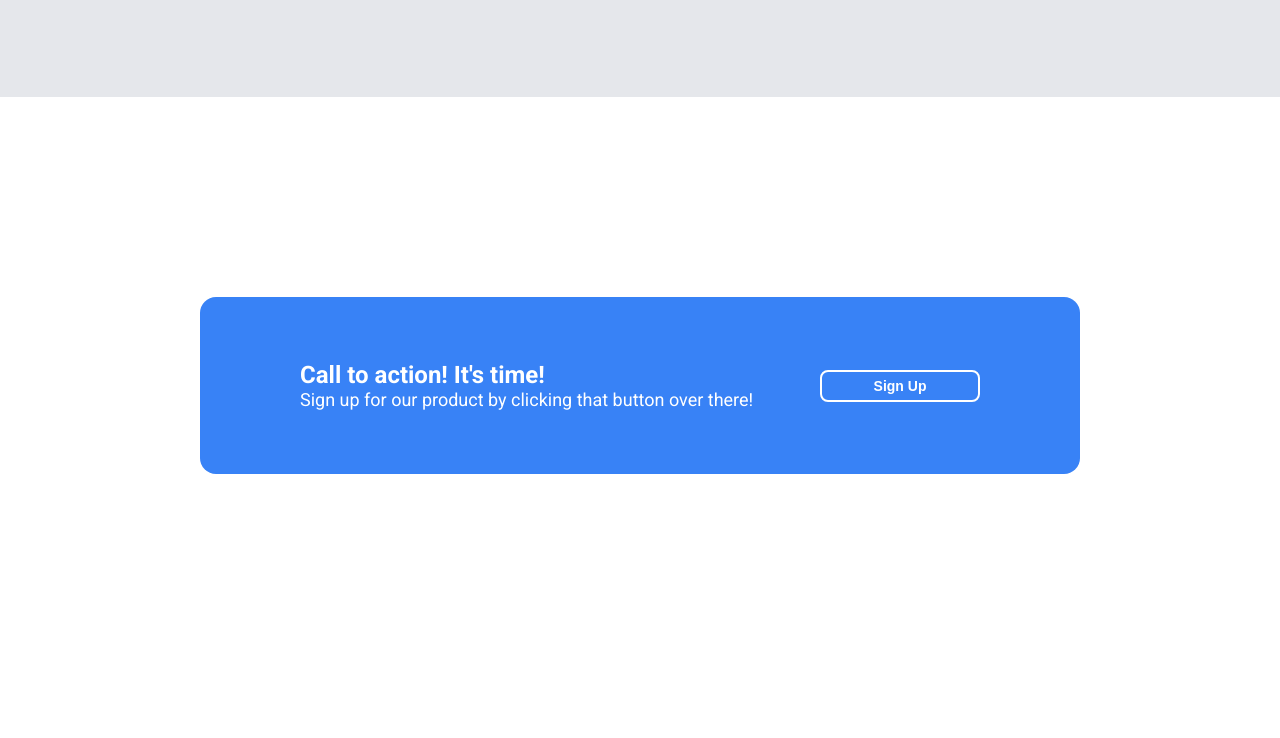
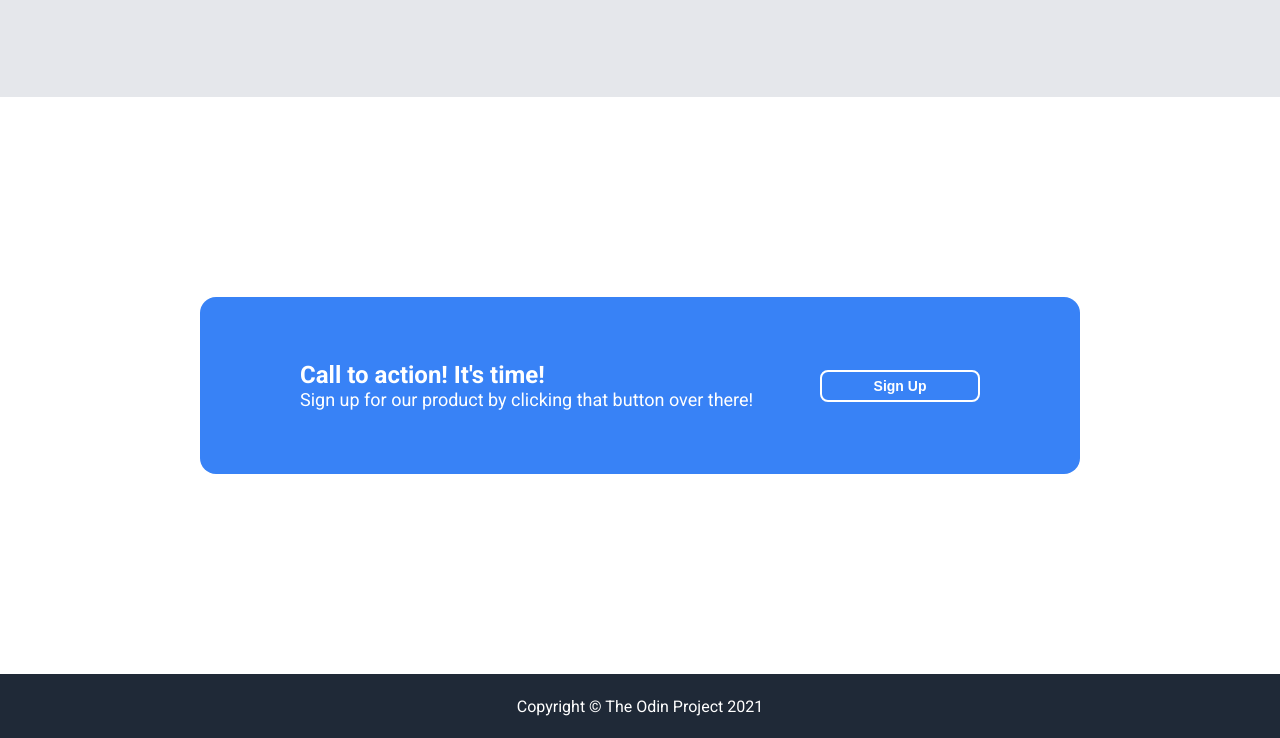
Before and after one commit to willturr/odin-landing-page, a plain HTML site: page index.html in a window 1280 px wide. Shown: the part 1415-2153 px from the top of the page. Before the commit the page ends 2089 px from the top, so only its background shows below. Drawn offline with Linux system fonts and the light colour scheme.

Commit message:
Add footer
This commit also made some changes to the sizing of the 'Call to action' panel on different screens.

```diff
--- a/index.html
+++ b/index.html
@@ -89,9 +89,7 @@ is that it looks nice.</div>
 
     </div>
 
-    <div class="footer">
-
-    </div>
+    <div class="footer">Copyright © The Odin Project 2021</div>
 
 </body>
 </html>
--- a/style.css
+++ b/style.css
@@ -131,6 +131,9 @@ body {
 
 .fourth-content {
     padding: 200px;
+    display: flex;
+    justify-content: center;
+    align-items: center;
 }
 
 .call-to-action-title, .call-to-action-text {
@@ -154,6 +157,8 @@ body {
     justify-content: space-between;
     align-items: center;
     background-color: #3882F6;
+    width: 1000;
+    flex: 0 1 800px;
     border-radius: 16px;
     padding: 64px;
     padding-inline: 100px;
@@ -164,6 +169,15 @@ body {
     color: white;
     border: solid white 2px;
     margin: 0;
+}
+
+.footer {
+    background-color: #1F2937;
+    color: white;
+    display: flex;
+    justify-content: center;
+    align-items: center;
+    height: 64px;
 }
 
 a {
```
